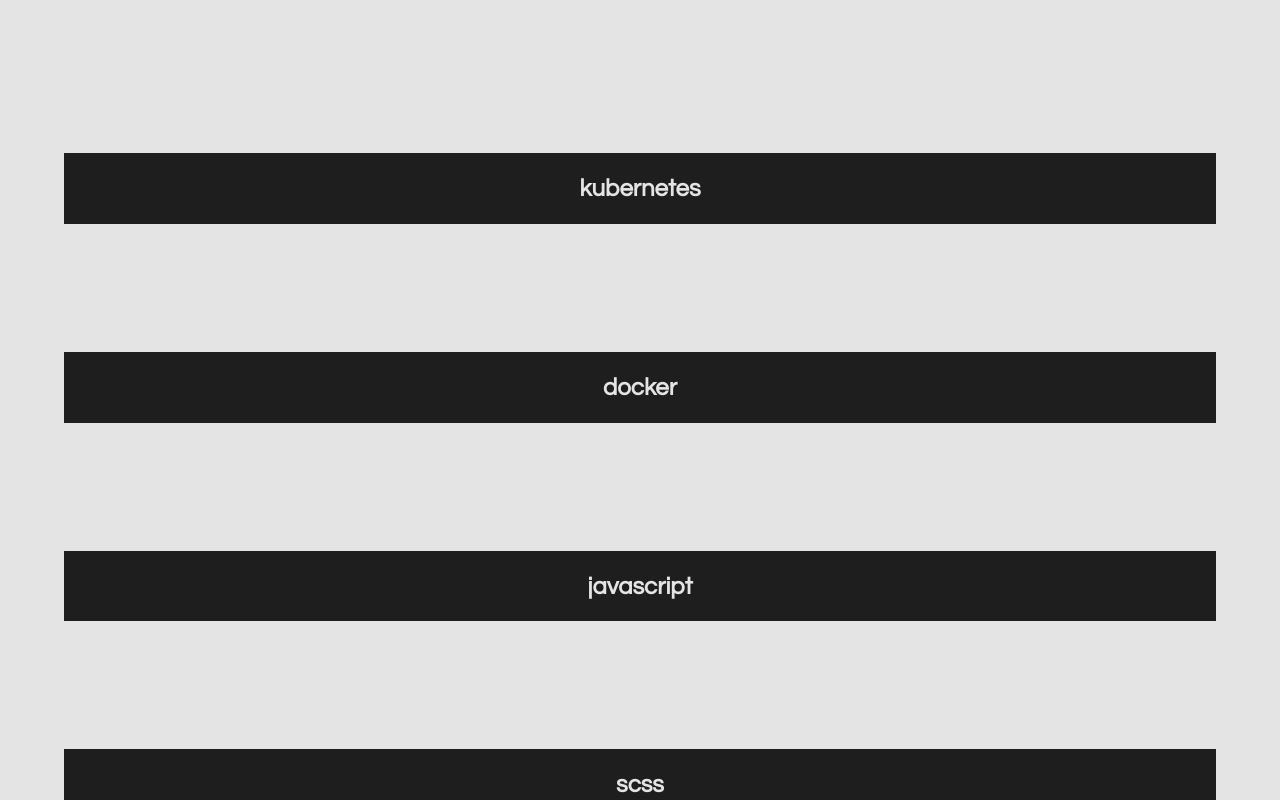
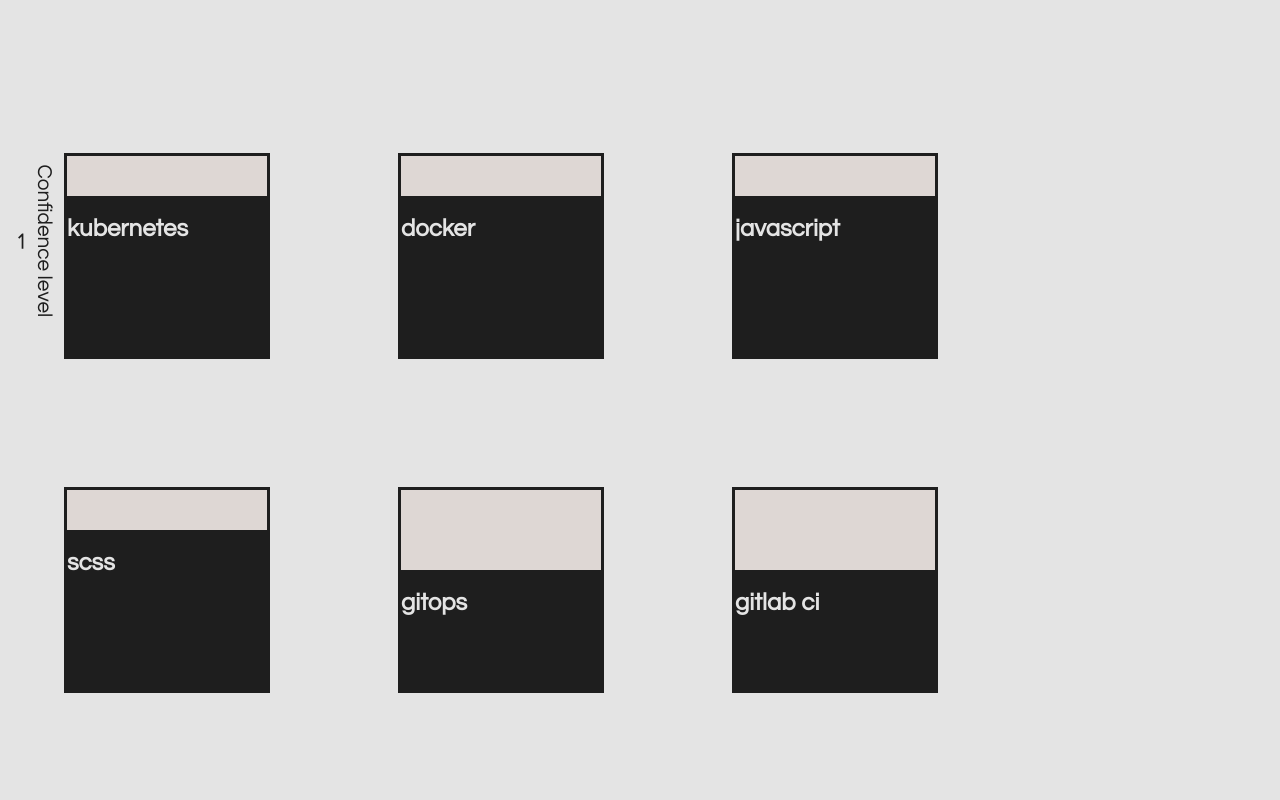
Before and after one commit to kristof-nyr/kristof-nyr.github.io, a React (Create React App) app: page / in a window 1280 px wide. Shown: the part 3140-3940 px from the top of the page. Built offline with nearby package versions, Linux system fonts and the light colour scheme; a web font is replaced by a local one.

Commit message:
feat(core): :art: Upgraded skills section

```diff
--- a/src/components/SingleSkill.jsx
+++ b/src/components/SingleSkill.jsx
@@ -1,8 +1,10 @@
 const SingleSkill = ({name, size}) => {
 
     return (
-        <div className={`single-skill size-${size} ${name}` }>
-            <h1>{name}</h1>
+        <div className={`single-skill ${name}` }>
+            <div className={ `size-${size}` }>
+                <h1>{name}</h1>
+            </div>
         </div>
     )
 }
--- a/src/components/Skills.jsx
+++ b/src/components/Skills.jsx
@@ -25,9 +25,14 @@ const Skills = () => {
             </h1>
         </motion.div>
         <motion.div className="skills-grid" initial="offscreen" whileInView="onscreen" variants={slidein} viewport={{once:true, amount:0.1}}>
+            <div className="confidence-indicator">
+                    <p>&#8637;</p>
+                    <p>Confidence level</p>
+            </div>
             {skillArray.map(skill => {
                 return <SingleSkill name={skill.name} size={skill.size} />
             })}
+
         </motion.div>
         </>
     )
```
